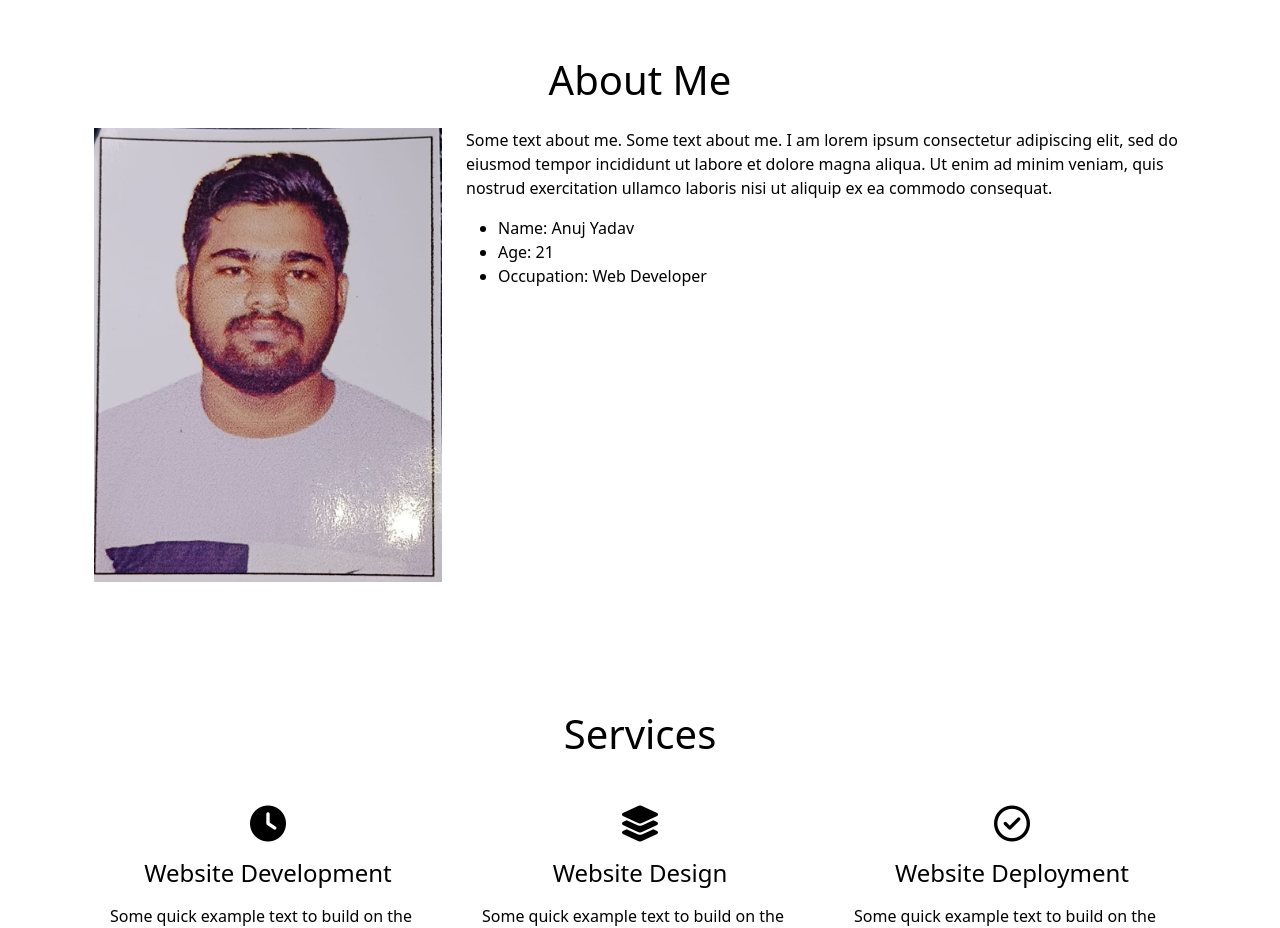
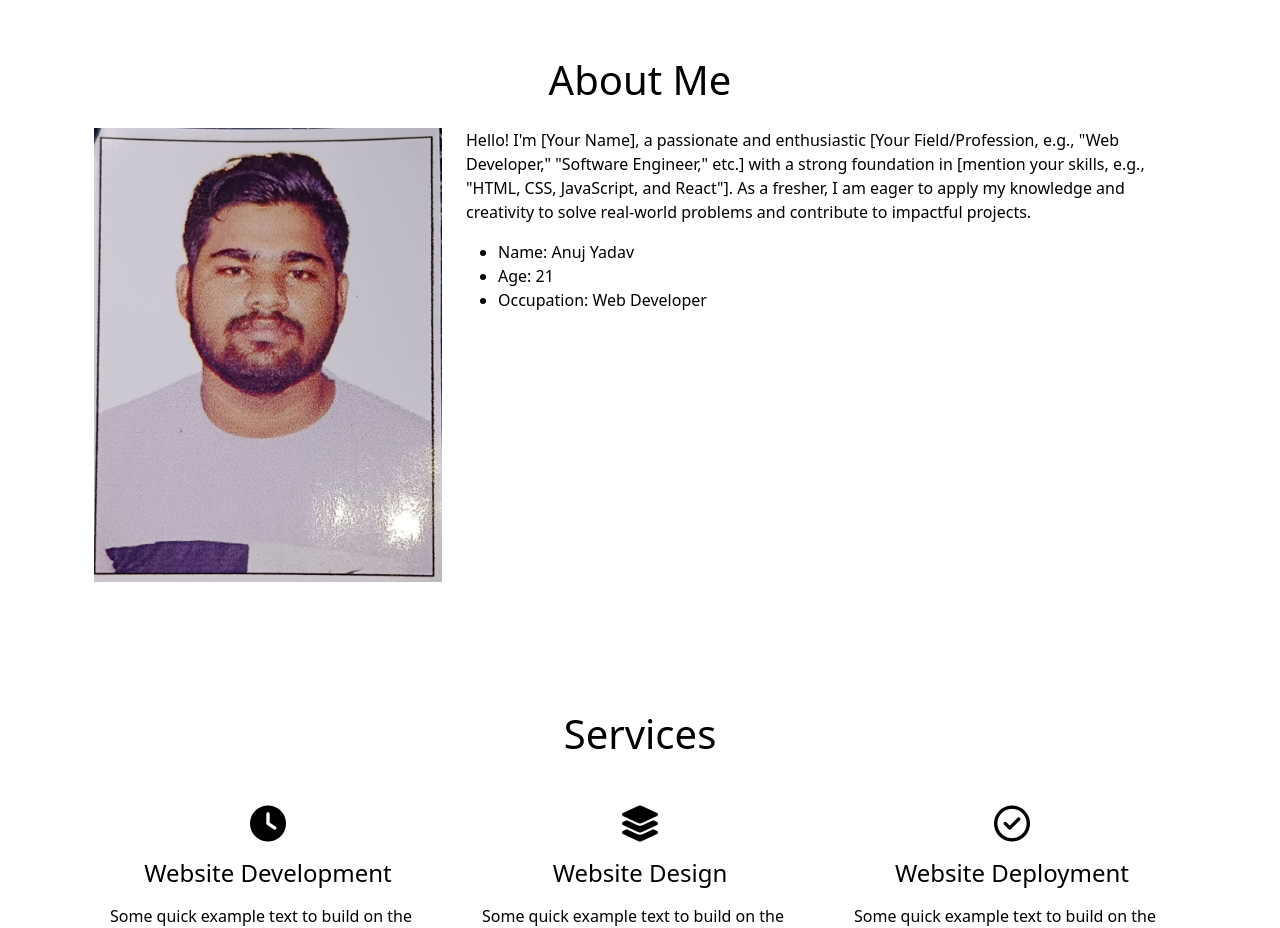
Before and after one commit to anuj3124-javadev/Portfolio, a plain HTML site: page index.html in a window 1280 px wide. Shown: the part 920-1848 px from the top of the page. Drawn offline with nearby package versions, Linux system fonts and the light colour scheme; a small style sheet from the web is missing; files whose address does not match are found by name.

Commit message:
Update index.html

```diff
--- a/index.html
+++ b/index.html
@@ -73,9 +73,9 @@
             </div>
 
             <div class="col-lg-8">
-                <p> Some text about me. Some text about me. I am lorem ipsum consectetur adipiscing elit,
-                    sed do eiusmod tempor incididunt ut labore et dolore magna aliqua. Ut enim ad minim veniam,
-                    quis nostrud exercitation ullamco laboris nisi ut aliquip ex ea commodo consequat.
+                <p> Hello! I'm [Your Name], a passionate and enthusiastic [Your Field/Profession, e.g., "Web Developer," "Software Engineer," etc.] with a
+                  strong foundation in [mention your skills, e.g., "HTML, CSS, JavaScript, and React"]. As a fresher, I am eager to apply
+                  my knowledge and creativity to solve real-world problems and contribute to impactful projects.
 
                 </p>
                 <div class="row mt-3">
```
